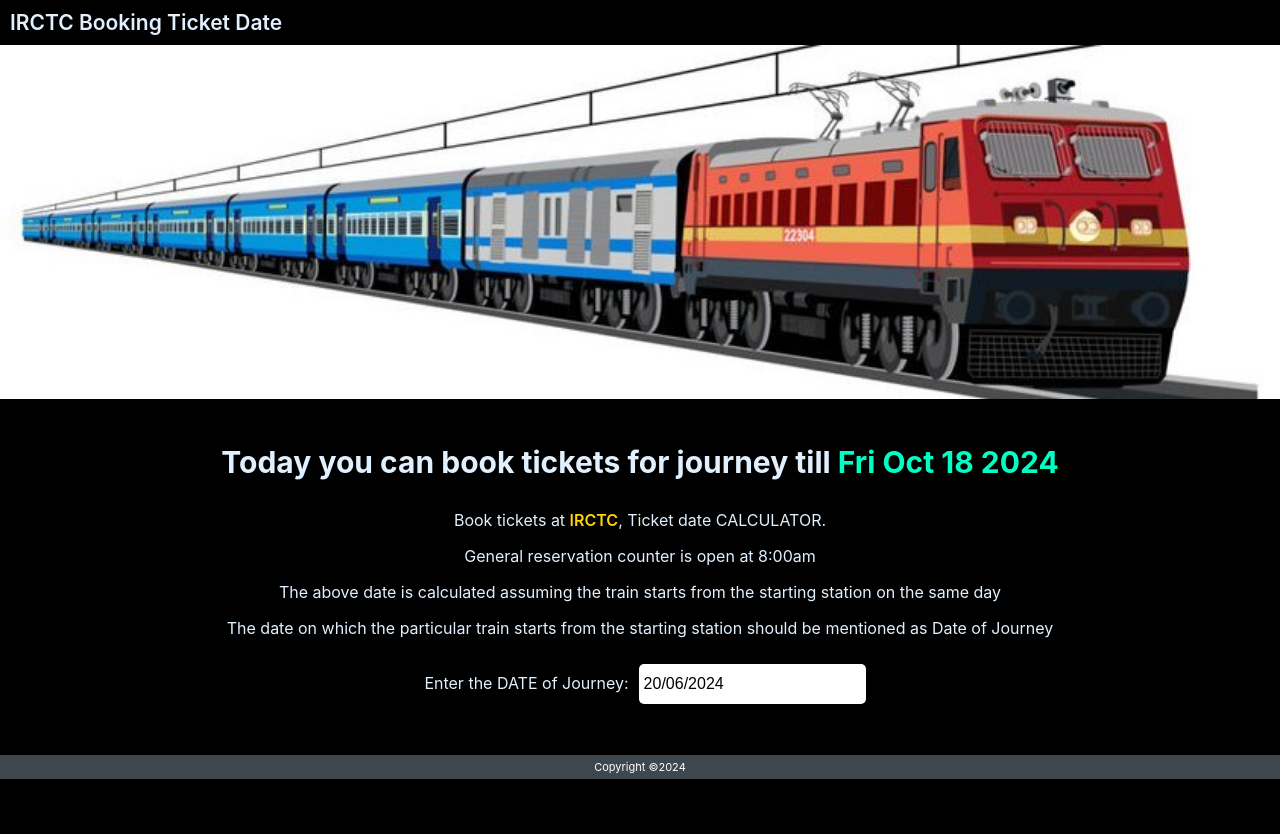
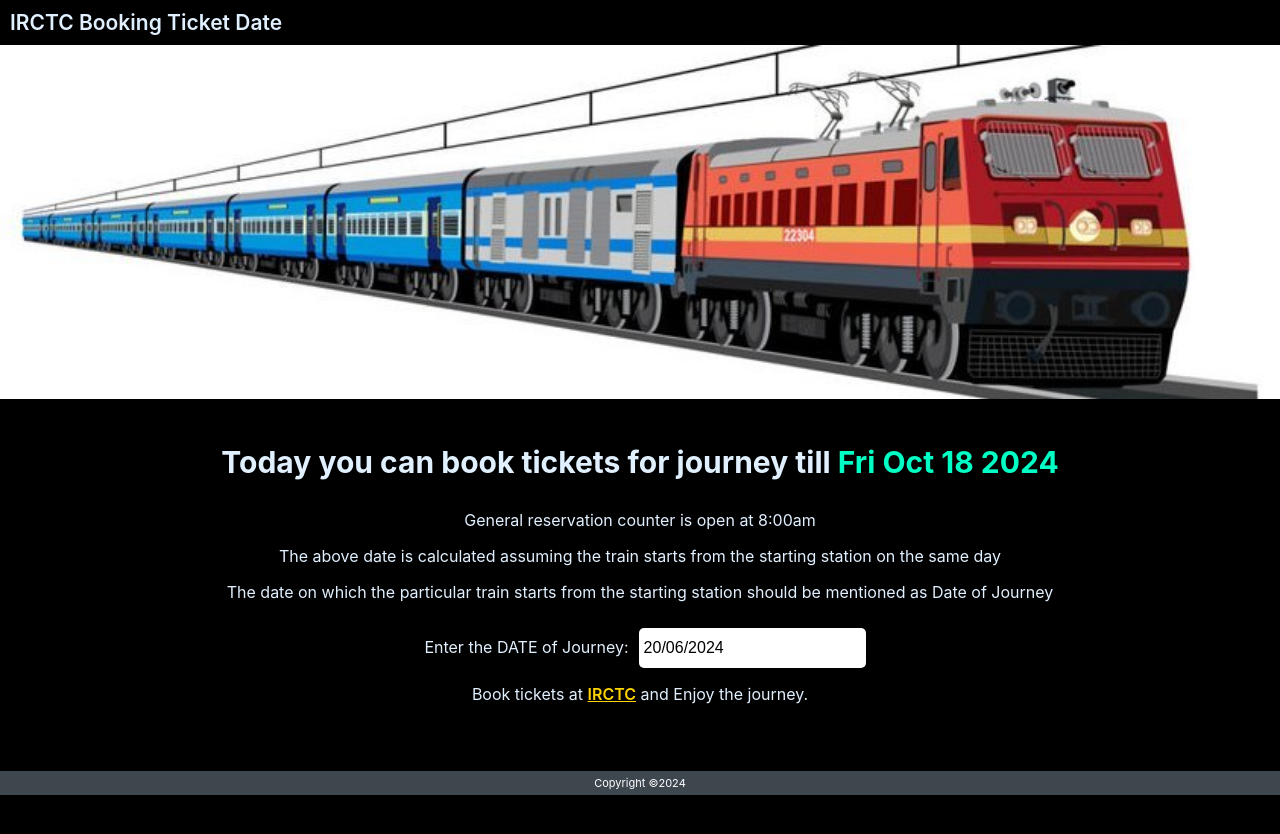
Before and after one commit to SameerC21/irctc-reservedate, a React (Create React App) app: page / in a window 1280 px wide. Shown: the top 834 px of the page. Built offline with nearby package versions, Linux system fonts and the light colour scheme.

Commit message:
page changes

```diff
--- a/src/App.css
+++ b/src/App.css
@@ -49,6 +49,8 @@
 .irctc-date .content a{
   color: #ffd400;
   font-weight: 600;
+  position: relative;
+  text-decoration: underline;
 }
 .content .today-reservation h3{
   font-size: 30px;
--- a/src/components/Main.js
+++ b/src/components/Main.js
@@ -17,16 +17,16 @@
             {/* <h2>IRCTC TICKET DATE CALCULATOR</h2> */}
             <div className= "today-reservation">
             <h3>Today you can book tickets for journey till <span id="date"><Today /></span></h3>
-            <p>Book tickets at <a href= "http://www.irctc.co.in/"  target='_blank' rel="noreferrer">IRCTC</a>, Ticket date CALCULATOR.</p>
             <p>General reservation counter is open at 8:00am</p>
             <p>The above date is calculated assuming the train starts from the starting station on the same day</p>
             <p>The date on which the particular train starts from the starting station should be mentioned as Date of Journey</p>
             </div>
             <form>
-            <label>Enter the DATE of Journey:
-            <DateCalc />
-            </label>
+              <label>Enter the DATE of Journey:
+                <DateCalc />
+              </label>
             </form>
+            <p>Book tickets at <a href= "http://www.irctc.co.in/"  target='_blank' rel="noreferrer">IRCTC</a> and Enjoy the journey.</p>
         </div>
         </div>
         <p className='publish'>Copyright ©2024</p>
```
